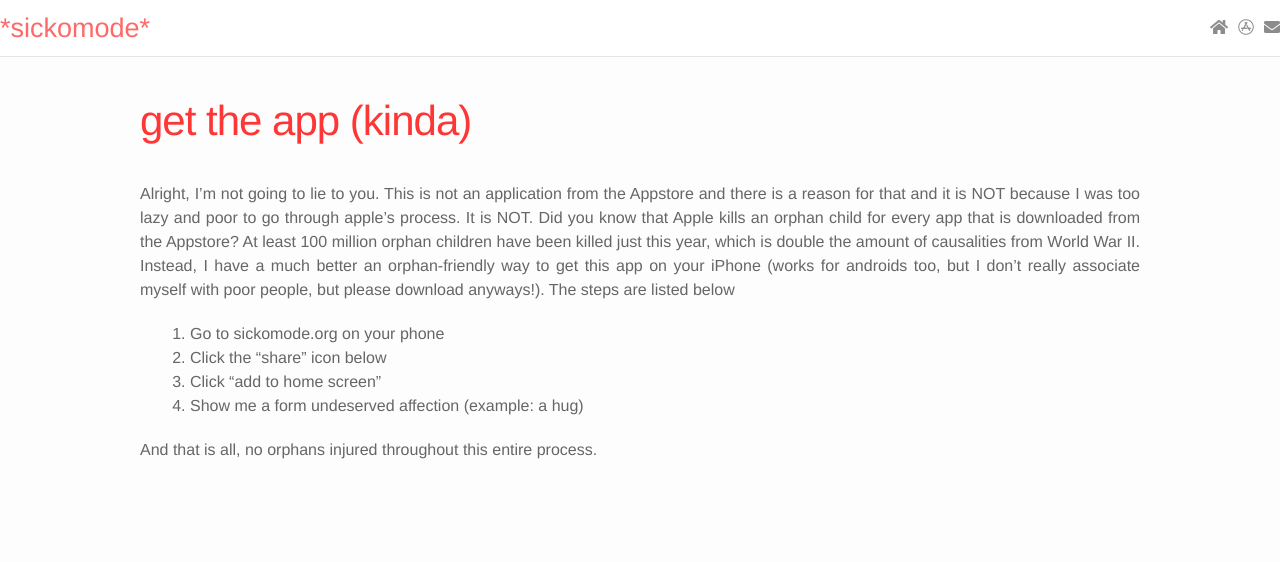
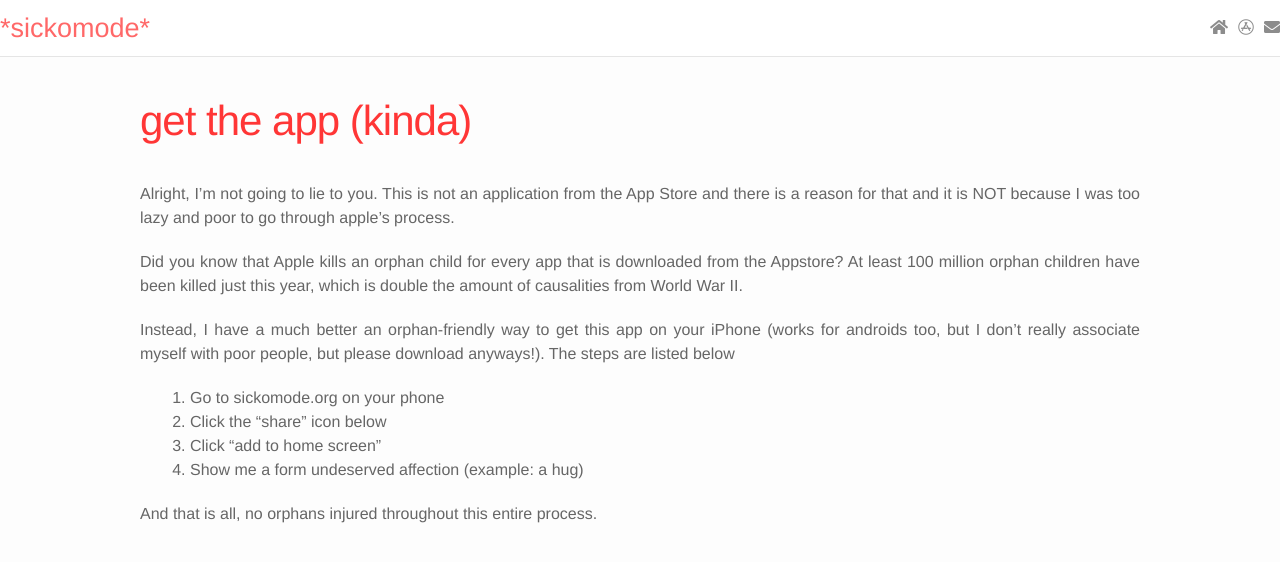
Before and after one commit to harizme/harizme.github.io, a Jekyll site: the page built from app.md, in a window 1280 px wide. Shown: the top 562 px of the page. Built offline with Jekyll 4.4.1, drawn with Linux system fonts in a browser that asks for light colours; nearby versions of some CDN libraries.

Commit message:
Added Pictures to second post. Formatted App page.

```diff
--- a/_posts/2018/2018-12-23-my-interview-with-juul.markdown
+++ b/_posts/2018/2018-12-23-my-interview-with-juul.markdown
@@ -1,9 +1,11 @@
 ---
-layout: post
+layout: "post"
 title: "my interview with juul"
 date: "2018-12-23 12:57"
 description: So today I got the news that all employees that work for Juul Labs will be getting a $1.2 million bonus because Marlboro invested in 35 percent into their company, which sucks because I was just about to work there after almost getting through their rigorous interview process. This investment makes Juul more valuable than SpaceX, which is hilarious because it shows nicotine addictions are way cooler than figuring out the universe we live in.
+img: /images/2018/12/Juul-Interview.png
 ---
+<img class="post-img" src="{{ site.baseurl}}/images/2018/12/Juul-Interview.png"><img class="post-img" src="{{ site.baseurl}}/images/2018/12/Adam-Sandler-Juul.jpg">
 
 It was a crisp evening of fall, I was hitting the seasonal flavor of mango at the time if I remember correctly. The dress code was a Hawaiian shirt with three buttons left open to show some tasteful chest hair along with salmon chubbies with a vineyard vine belt. Naturally, I was in my element and confident.
 
--- a/app.md
+++ b/app.md
@@ -4,7 +4,11 @@ title: get the app (kinda)
 permalink: /app/
 ---
 
-Alright, I’m not going to lie to you. This is not an application from the Appstore and there is a reason for that and it is NOT because I was too lazy and poor to go through apple’s process. It is NOT. Did you know that Apple kills an orphan child for every app that is downloaded from the Appstore? At least 100 million orphan children have been killed just this year, which is double the amount of causalities from World War II. Instead, I have a much better an orphan-friendly way to get this app on your iPhone (works for androids too, but I don’t really associate myself with poor people, but please download anyways!). The steps are listed below
+Alright, I’m not going to lie to you. This is not an application from the App Store and there is a reason for that and it is NOT because I was too lazy and poor to go through apple’s process.
+
+Did you know that Apple kills an orphan child for every app that is downloaded from the Appstore? At least 100 million orphan children have been killed just this year, which is double the amount of causalities from World War II.
+
+ Instead, I have a much better an orphan-friendly way to get this app on your iPhone (works for androids too, but I don’t really associate myself with poor people, but please download anyways!). The steps are listed below
 
 1.	Go to sickomode.org on your phone
 2.	Click the “share” icon below
```
Also changed, not shown: images/2018/12/Adam-Sandler-Juul.jpg (added), images/2018/12/App-Happy-Kid.jpg (added), images/2018/12/Juul-Interview.png (added), images/2018/12/Orphans-App.png (added).
